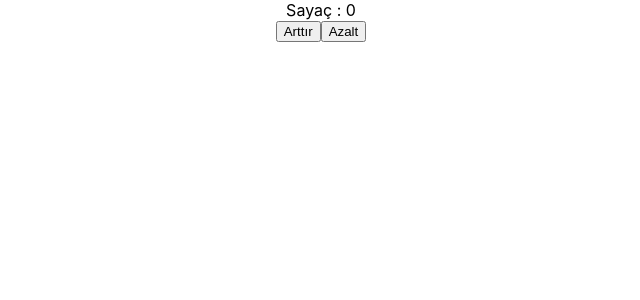
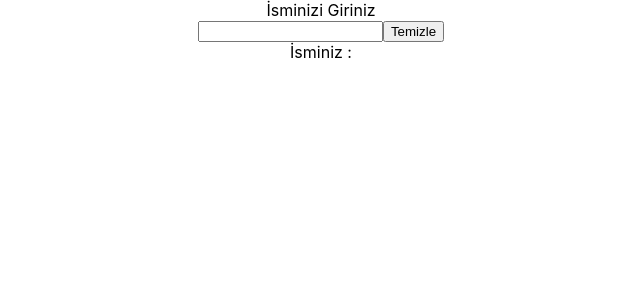
Before and after one commit to mucahitcetinkaya/React_Egitimi_1, a React (Create React App) app in the folder react-learn/: page / in a window 1280 px wide. Shown: the top 300 px of the page, without its empty margins (319-959 px from the left). Built offline with nearby package versions, Linux system fonts and the light colour scheme.

Commit message:
Ders 10 React Input Kullanımı, Input Değerini State Ile Tutma
Bölüm 3. React Probs ve State
Ders 10 React Input Kullanımı, Input Değerini State Ile Tutma

```diff
--- /dev/null
+++ b/react-learn/src/Ders/B3D10.js
@@ -0,0 +1,17 @@
+// Bölüm 3. React Probs ve State
+
+// Ders 10 React Input Kullanımı, Input Değerini State Ile Tutma
+
+import "../App.css";
+import NameGetir from "../components/B3D910/NameGetir";
+
+function App() {
+    return (
+        <>
+            <div className="App">
+                <NameGetir />
+            </div>
+        </>
+    );
+}
+export default App;
--- /dev/null
+++ b/react-learn/src/components/B3D910/NameGetir.js
@@ -0,0 +1,119 @@
+import { useState } from "react";
+
+function NameGetir() {
+  const [name, setName] = useState("");
+
+  function handleChange(e) {
+    console.log(e);
+    setName(e.target.value);
+  }
+
+  function handleClear() {
+    setName("");
+  }
+
+  return (
+    <>
+      <div>
+        <div>İsminizi Giriniz</div>
+        <input value={name} onChange={(e) => { handleChange(e) }} />
+        <button onClick={handleClear}>Temizle</button>
+        <div>İsminiz : {name}</div>
+      </div>
+    </>
+  );
+}
+
+export default NameGetir;
+
+/*
+bu derste yazılan degeri nasıl işleme alacagız
+mesela inputa deger yazdık bunu elimize alıp baska bir yere tasımammız işleme sokmamız lazım bunu nası yaparız
+hemen bir state olusturalım
+state olusturduk yazılan input içindekini alacak orda gösterecek
+sadece value yazdıgımızda input içine bişey yazılmadı
+yanına da onChange eklememız lazım
+        <input value={name} onChange={(e) => {handleChange(e)}} />
+boyle yazıp
+function handleChange(e) {
+    console.log(e);
+  setName();
+}
+cagırdıgımızda console.log daki e de yazan
+input içine bişey yazdıgında cıkan yazılar
+SyntheticBaseEvent {_reactName: 'onChange', _targetInst: null, type: 'change', nativeEvent: InputEvent, target: input, …}
+bubbles
+:
+true
+cancelable
+:
+false
+currentTarget
+:
+null
+defaultPrevented
+:
+false
+eventPhase
+:
+3
+isDefaultPrevented
+:
+ƒ functionThatReturnsFalse()
+isPropagationStopped
+:
+ƒ functionThatReturnsFalse()
+isTrusted
+:
+true
+nativeEvent
+:
+InputEvent {isTrusted: true, data: 'a', isComposing: false, inputType: 'insertText', dataTransfer: null, …}
+target
+:
+input
+timeStamp
+:
+3546.699999988079
+type
+:
+"change"
+_reactName
+:
+"onChange"
+_targetInst
+:
+null
+[[Prototype]]
+:
+Object
+target i ac onun value sunda ınputa yazdıgın deger cıkıyor biz a yazdık
+target
+:
+input
+value
+:
+"a"
+eger bunu alıyorsa o zaman e yerine
+func içindeki setName i
+e.target.value a set edersek istediğimiz seyi alırız
+function handleChange(e) {
+    console.log(e);
+  setName(e.target.value);
+}
+boyle yaptıgında div içindeki isminiz yazan name de input içine ne yazarsan
+name e gidiyor onunda yazıldıgını görursun
+boylece bir kayıt aldık bunu state de tuttuk bunu da bastırmıs olduk
+*/
+
+/*
+birde temizle butonu koyalım basınca temizlesin
+birinde onChange var birinde onClick var
+birisi girdiğimde değiştirilsin demek
+birisi tıkladıgımda degistirilsin demek
+onChange de e gonderdik
+onClick de e gerek yok
+set içine value degerini verdik ordan aldı name e set etti
+temizle dediğimiz de de bos string verdik
+temizleye tıklayınca bos string yaptı temizlemiş oldu
+*/
--- a/react-learn/src/index.js
+++ b/react-learn/src/index.js
@@ -7,7 +7,8 @@ import reportWebVitals from './reportWebVitals';
 //import B2D6 from './Ders/B2D6';
 //import B3D7 from './Ders/B3D7';
 //import B3D8 from './Ders/B3D8';
-import B3D9 from './Ders/B3D9';
+//import B3D9 from './Ders/B3D9';
+import B3D10 from './Ders/B3D10';
 
 
 const root = ReactDOM.createRoot(document.getElementById('root'));
@@ -19,7 +20,8 @@ root.render(
   //<B2D6 />
   //<B3D7 />
   //<B3D8 />
-  <B3D9 />
+  //<B3D9 />
+  <B3D10 />
 );
 
 // If you want to start measuring performance in your app, pass a function
```
